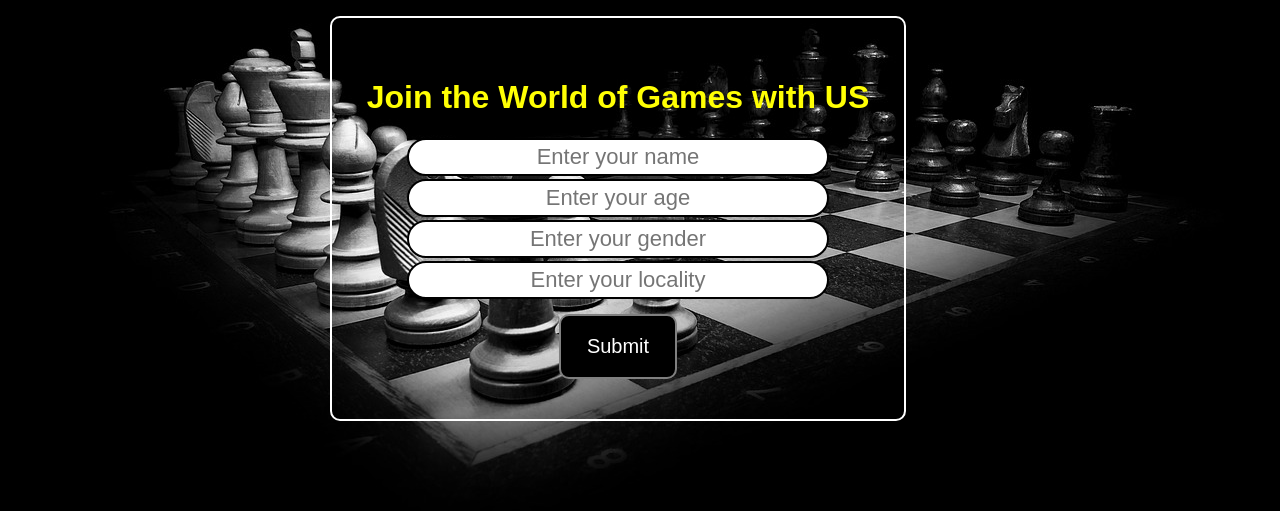
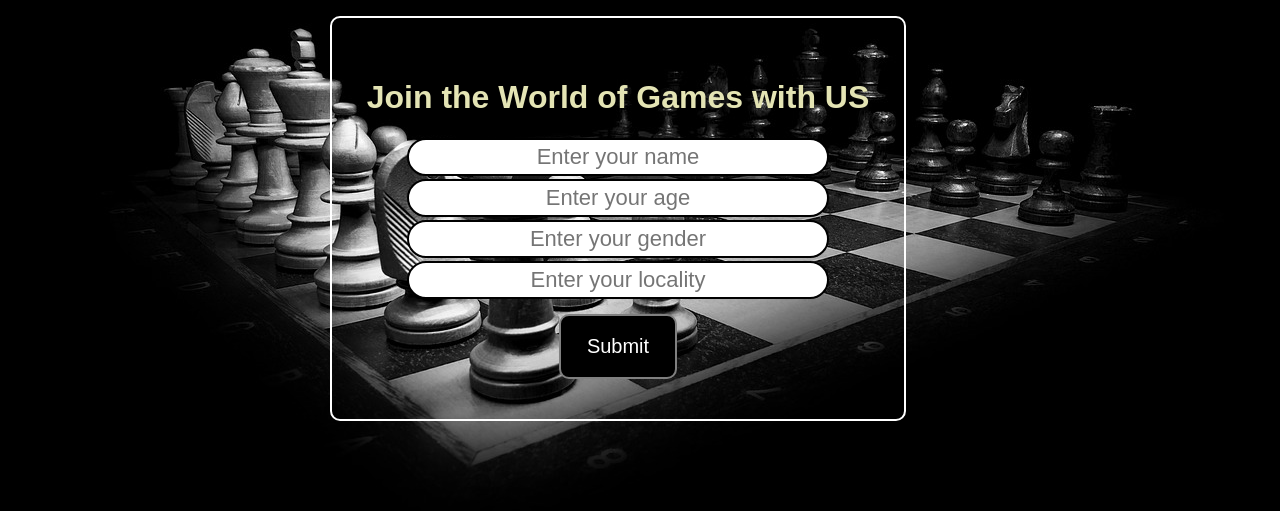
Before and after one commit to Ananta2545/GamersHeaven, a plain HTML site: page index.html in a window 1280 px wide. Shown: the part 129-640 px from the top of the page. Drawn offline with Linux system fonts and the light colour scheme.

Commit message:
first commit

```diff
--- a/styles.css
+++ b/styles.css
@@ -91,9 +91,8 @@ body {
 }
 .container h1{
     text-align: center;
-}
-.container h1{
-    color: rgb(255, 255, 4);
+
+    color: rgb(228, 228, 180);
 }
 .btn{
     display: block;
```
